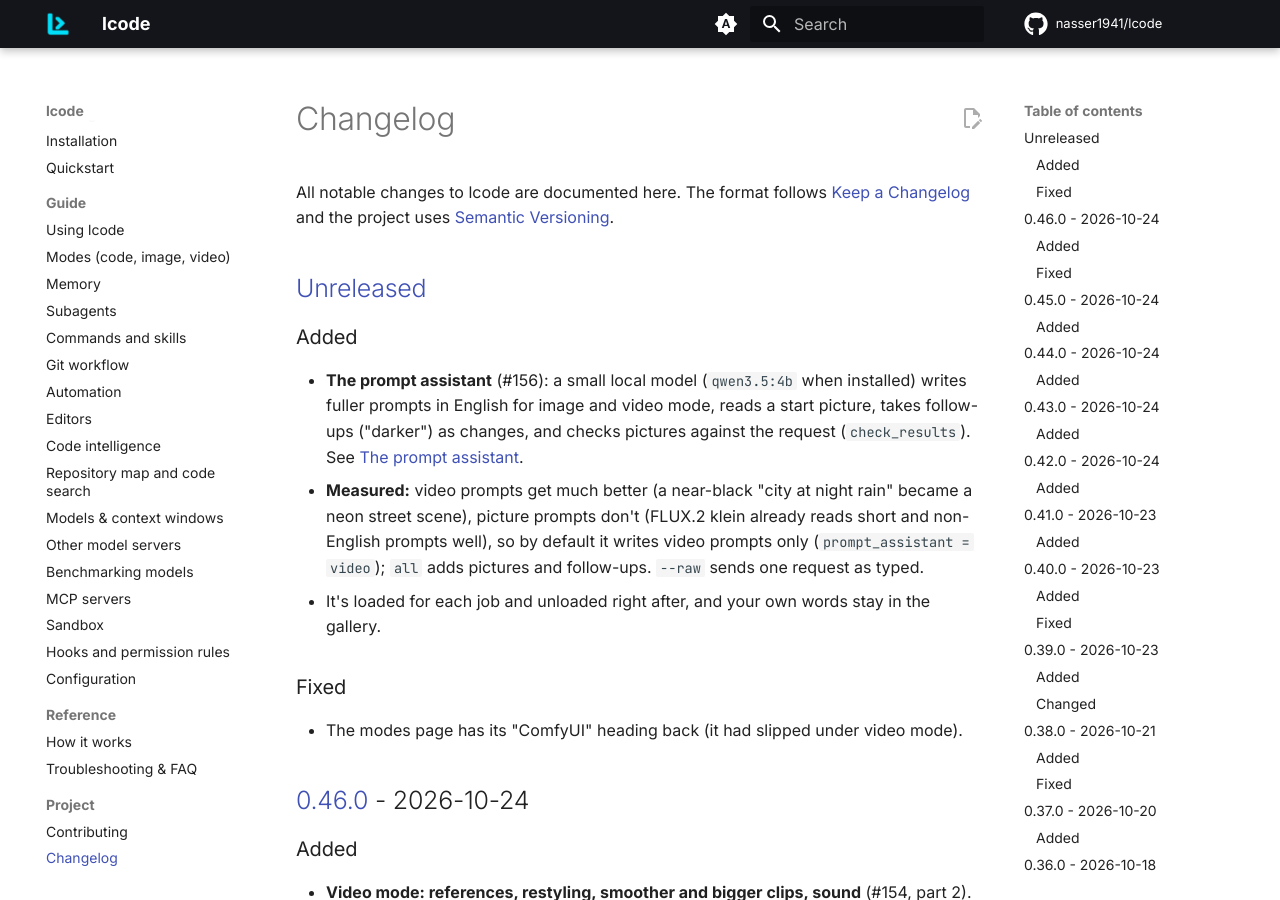
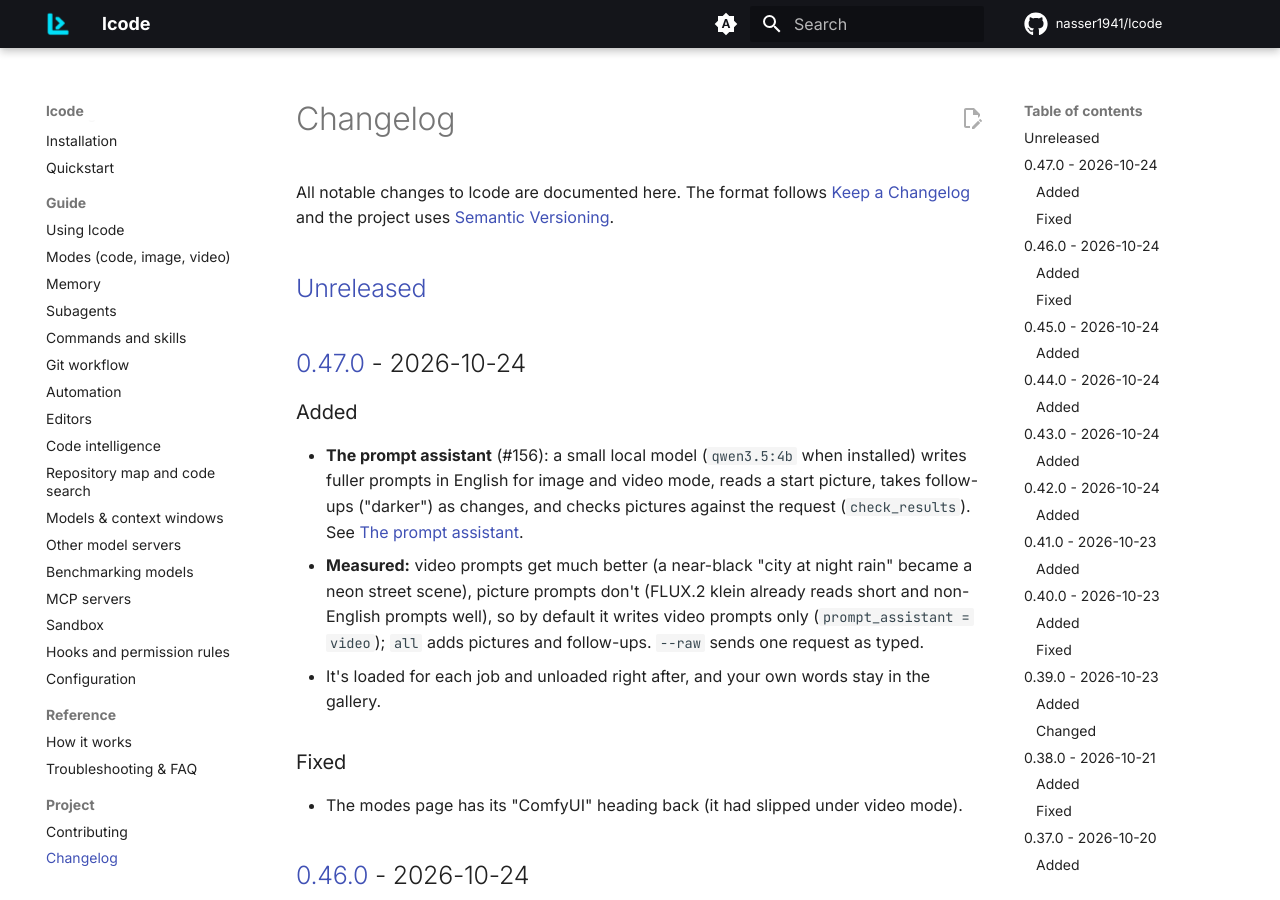
Before and after one commit to nasser1941/lcode, an MkDocs documentation site: the page built from docs/changelog.md, in a window 1280 px wide and 900 px high. Built offline with MkDocs 1.6.1 and Material for MkDocs 9.7.7, drawn with Linux system fonts in a browser that asks for light colours; comment, search, counter and statistics services are not loaded.

Commit message:
Release 0.47.0 (#175)
Co-authored-by: nasser1941 <9349840+nasser1941@users.noreply.github.com>
Co-authored-by: Claude Opus 5.5 <noreply@anthropic.com>

```diff
--- a/CHANGELOG.md
+++ b/CHANGELOG.md
@@ -5,6 +5,8 @@ All notable changes to lcode are documented here. The format follows
 [Semantic Versioning](https://semver.org/).
 
 ## [Unreleased]
+
+## [0.47.0] - 2026-10-24
 
 ### Added
 
@@ -1013,7 +1015,8 @@ First public release.
 - `AGENTS.md` project instructions and `/init` to generate them.
 - One-line installer for Linux and macOS.
 
-[Unreleased]: https://github.com/nasser1941/lcode/compare/v0.46.0...HEAD
+[Unreleased]: https://github.com/nasser1941/lcode/compare/v0.47.0...HEAD
+[0.47.0]: https://github.com/nasser1941/lcode/compare/v0.46.0...v0.47.0
 [0.46.0]: https://github.com/nasser1941/lcode/compare/v0.45.0...v0.46.0
 [0.45.0]: https://github.com/nasser1941/lcode/compare/v0.44.0...v0.45.0
 [0.44.0]: https://github.com/nasser1941/lcode/compare/v0.43.0...v0.44.0
--- a/src/lcode/__init__.py
+++ b/src/lcode/__init__.py
@@ -3,7 +3,7 @@
 From a program: `from lcode import Session` (see lcode.api).
 """
 
-__version__ = "0.46.0"
+__version__ = "0.47.0"
 
 API = ("Session", "Result", "Options", "SetupError")
 
```
Also changed, not shown: docs/quickstart.md (+1 -1 lines).
